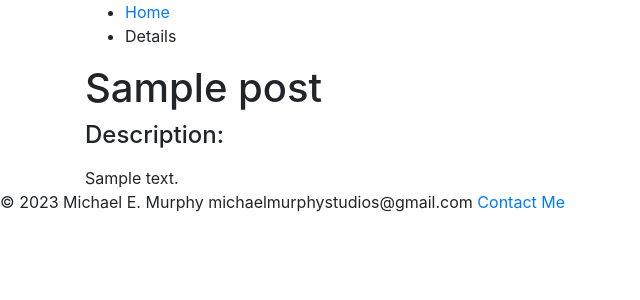
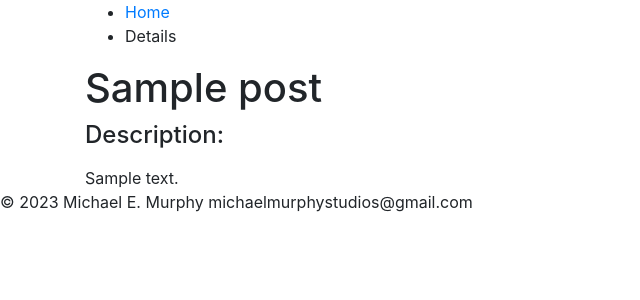
Before and after one commit to MeMstudios/portfolio-theme, a WordPress theme: template single.php in a window 1280 px wide. Shown: the top 300 px of the page, without its empty margins (0-640 px from the left). Run offline with PHP 8.4 and a stand-in for WordPress, Linux system fonts and the light colour scheme; the site name, menu and one post (Sample post) are stand-ins, and other content is empty.

Commit message:
remove GA and contact

```diff
--- a/footer.php
+++ b/footer.php
@@ -1,5 +1,5 @@
 <div class="footer">
-    <p>&copy; 2023 Michael E. Murphy michaelmurphystudios@gmail.com <a class="right" href='/contact'>Contact Me</a></p>
+    <p>&copy; 2023 Michael E. Murphy michaelmurphystudios@gmail.com <!--a class="right" href='/contact'>Contact Me</a--></p>
 </div>
 <script type='text/javascript' src='<?php echo get_stylesheet_directory_uri(); ?>/js/jquery.js'></script>
 <script type='text/javascript' src='<?php echo get_stylesheet_directory_uri(); ?>/js/custom.js'></script>
```
